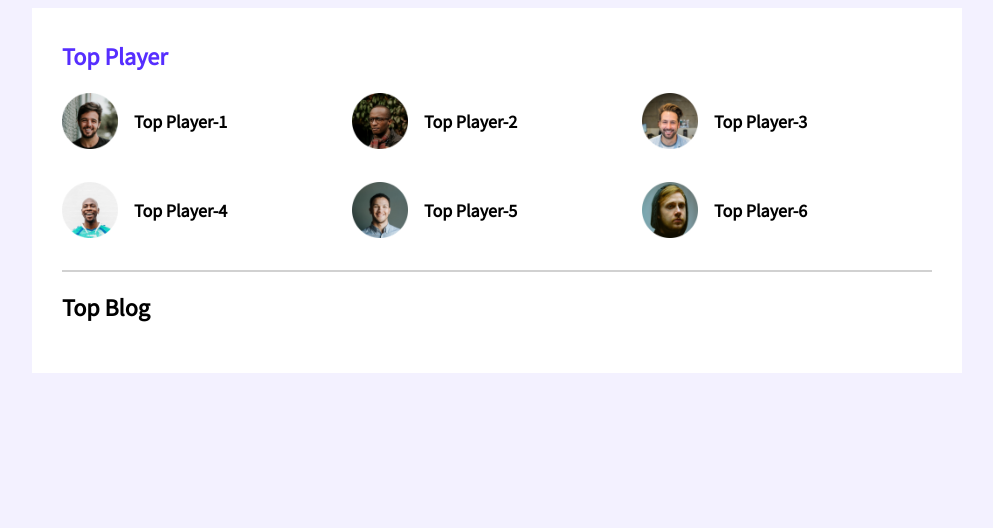
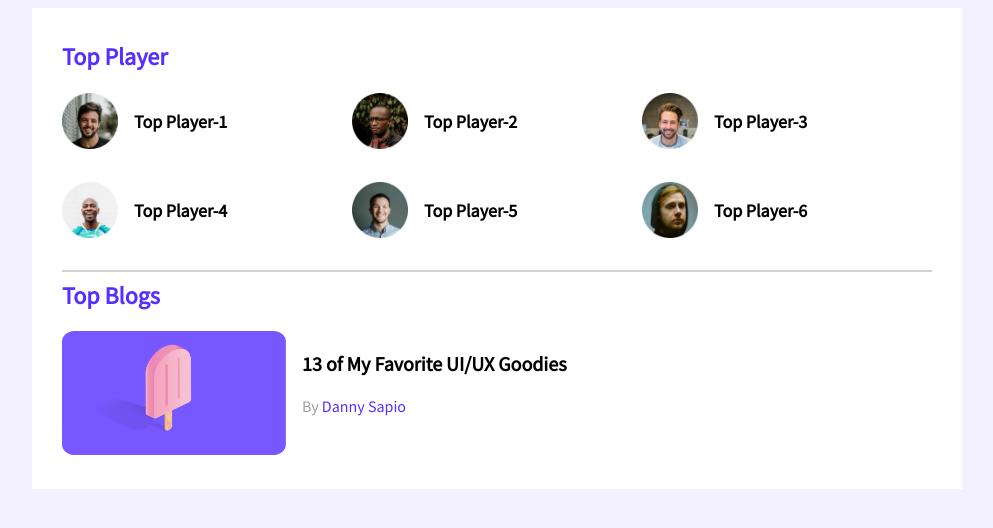
Before and after one commit to motlubor/leader-board, a plain HTML site: page index.html in a window 1280 px wide. Shown: the whole page, without its empty margins (143-1136 px from the left). Drawn offline with Linux system fonts and the light colour scheme.

Commit message:
top-blogs section added

```diff
--- a/index.html
+++ b/index.html
@@ -50,7 +50,21 @@
             </div>
             <hr>
             <div class="top-blog">
-                <h2>Top Blog</h2>
+                <h2 class="section-title">Top Blogs</h2>
+                <div class="blogs">
+                    <article class="blog">
+                        <div class="thumbnail">
+                            <img src="images/blogs/blog-1.png" alt="">
+                        </div>
+                        <div class="blog-info">
+                            <h3 class="blog-title">13 of My Favorite
+                                UI/UX Goodies</h3>
+                            <p class="blog-author">By <a href="" target="_blank" rel="noopener noreferrer">Danny
+                                    Sapio</a> </p>
+                        </div>
+                    </article>
+
+                </div>
             </div>
         </section>
     </main>
--- a/styles/style.css
+++ b/styles/style.css
@@ -25,8 +25,6 @@ main{
 
 }
 
-
-
 /* top players style */
 .top-players{
     margin-bottom: 30px;
@@ -52,3 +50,38 @@ hr{
     border: 1px solid #D1D1D1;
 
 }
+
+/* --------------------- */
+/* top blogs styles  */
+/* ------------------------ */
+
+.blog{
+    display:flex
+}
+.blog-info{
+    margin-left: 16px;
+}
+.blog-title{
+    font-size:20px;
+}
+.blog-author{
+    color:#9F9F9F;
+    font-size: 16px;
+}
+.blog-author a{
+    text-decoration: none;
+    font-size: 16px;
+    color:#562EFF;
+}
+
+
+
+
+
+
+
+
+.blog .thumbnail img{
+    width: 224px;
+    height: 124px;
+}
```
